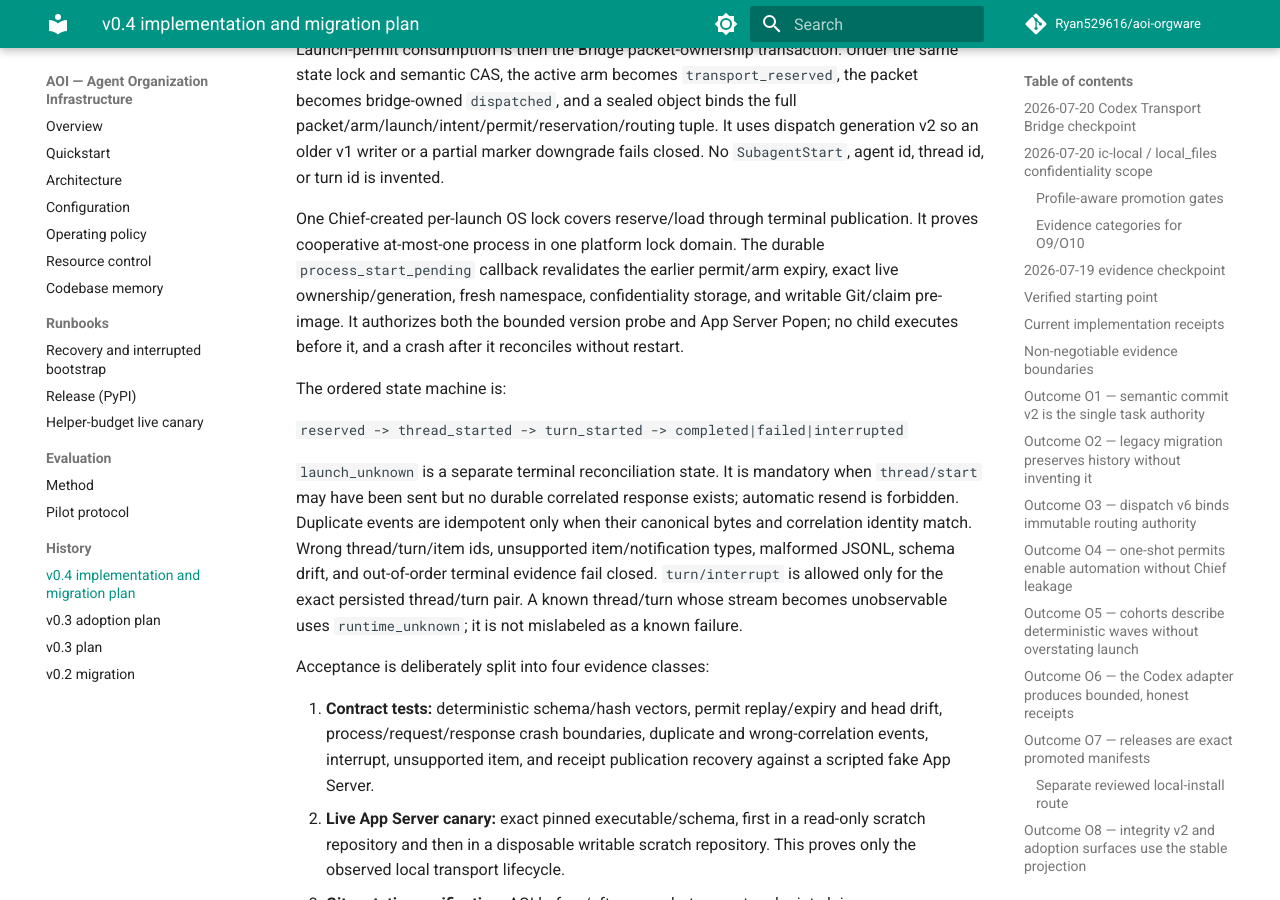
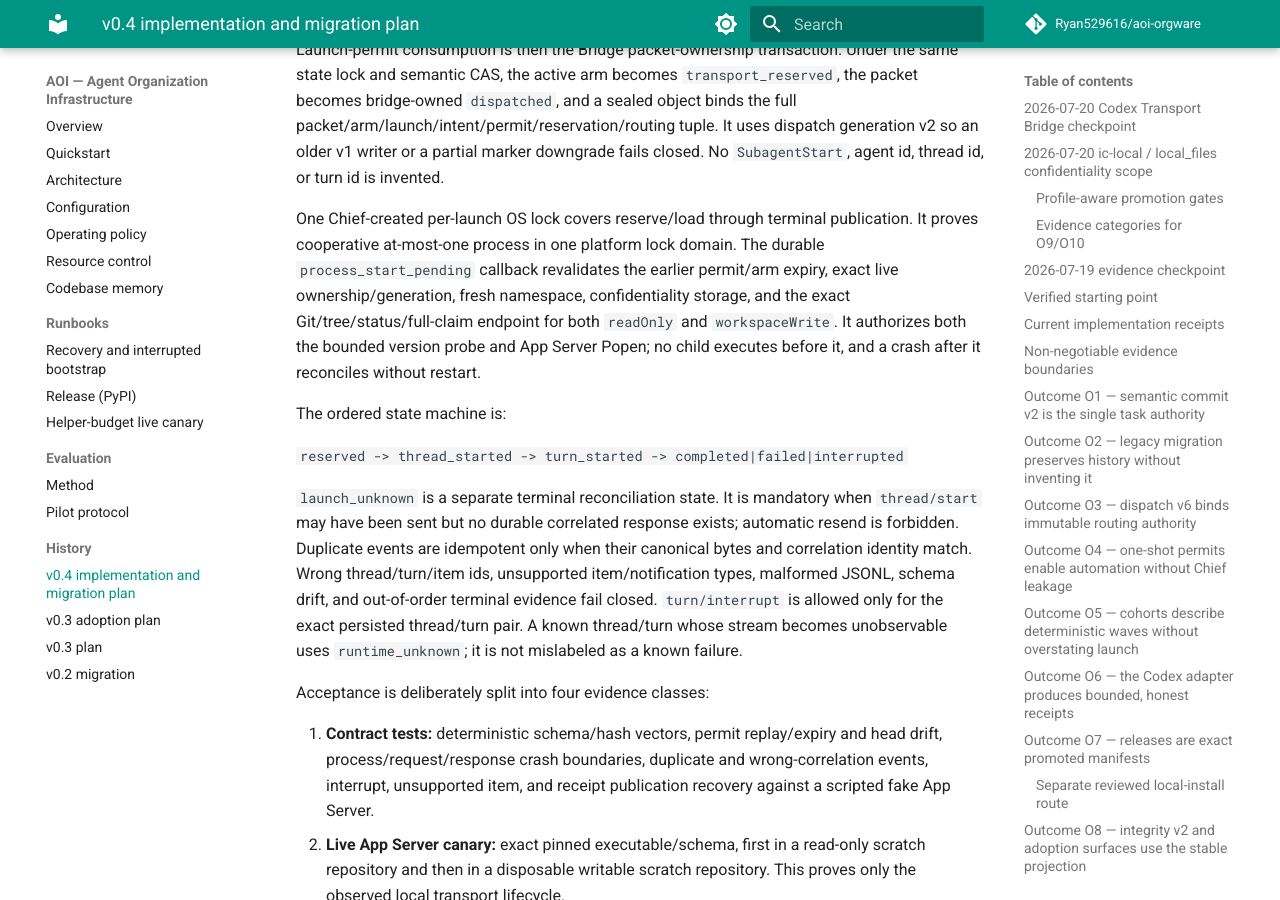
Before and after one commit to Ryan529616/aoi-orgware, an MkDocs documentation site: the page built from docs/v0.4-plan.md, in a window 1280 px wide and 900 px high, scrolled down 27508 px. Built offline with MkDocs 1.6.1 and Material for MkDocs 9.7.7, drawn with Linux system fonts in a browser that asks for light colours; comment, search, counter and statistics services are not loaded.

Commit message:
docs: align Codex process-start freshness contract

```diff
--- a/docs/v0.4-plan.md
+++ b/docs/v0.4-plan.md
@@ -1249,9 +1249,10 @@ One Chief-created per-launch OS lock covers reserve/load through terminal
 publication. It proves cooperative at-most-one process in one platform lock
 domain. The durable `process_start_pending` callback revalidates the earlier
   permit/arm expiry, exact live ownership/generation, fresh namespace,
-  confidentiality storage, and writable Git/claim pre-image. It authorizes both
-  the bounded version probe and App Server Popen; no child executes before it,
-  and a crash after it reconciles without restart.
+  confidentiality storage, and the exact Git/tree/status/full-claim endpoint
+  for both `readOnly` and `workspaceWrite`. It authorizes both the bounded
+  version probe and App Server Popen; no child executes before it, and a crash
+  after it reconciles without restart.
 
 The ordered state machine is:
 
```
